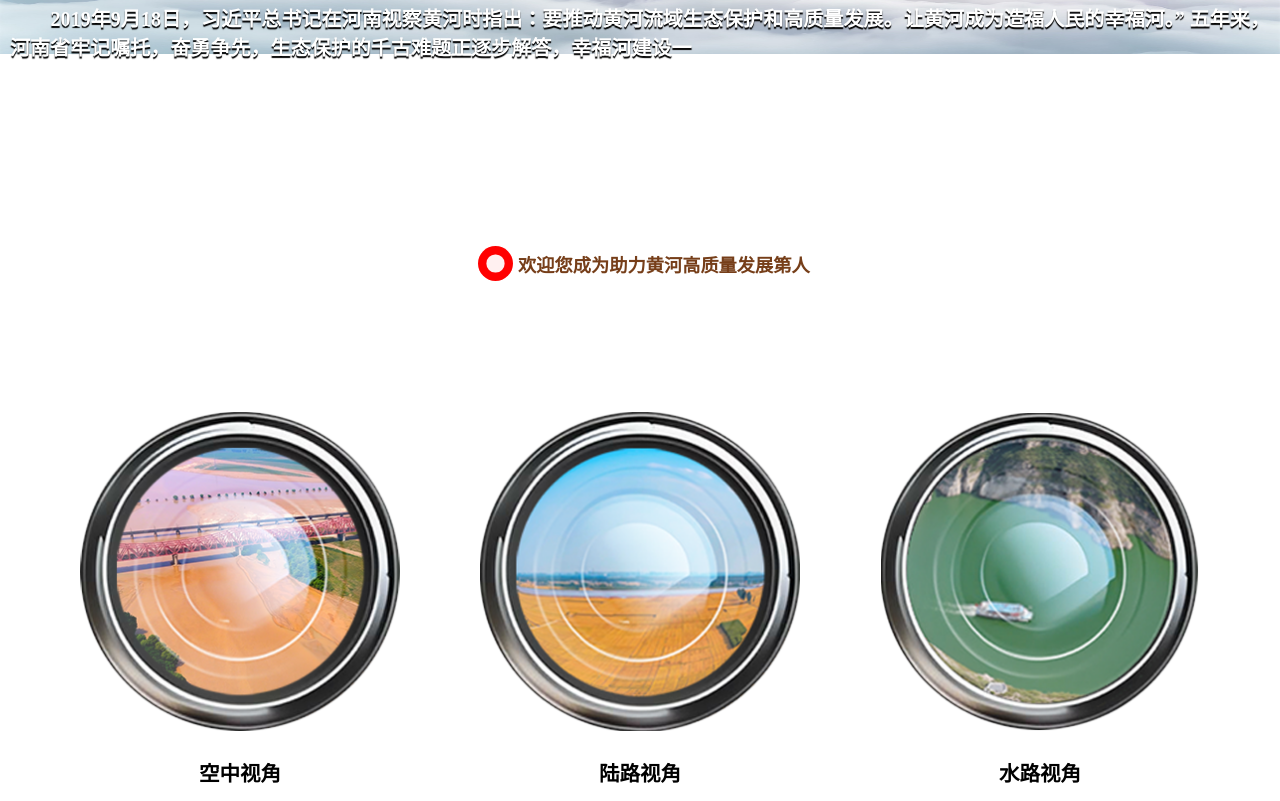
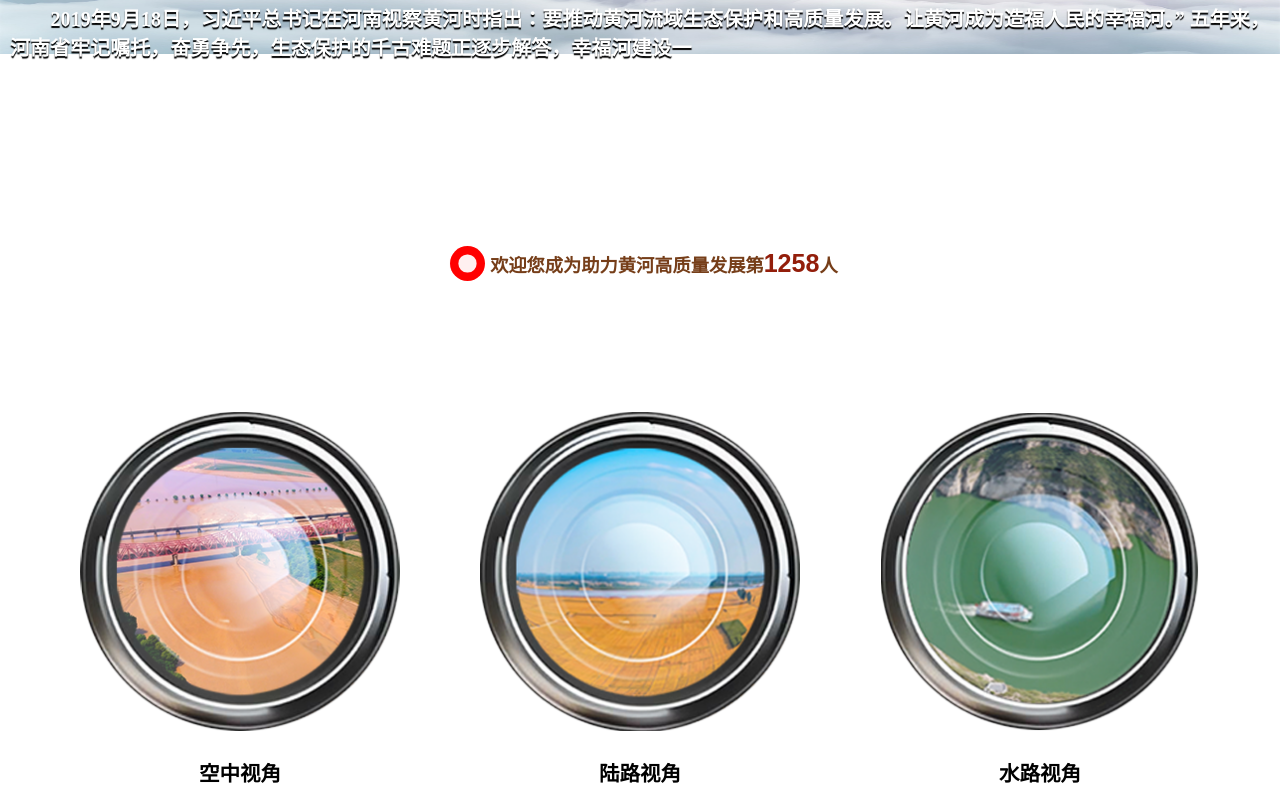
Before and after one commit to youlingpixiu/wintersunshine, a plain HTML site: page project/index.html in a window 1280 px wide. Shown: the part 746-1547 px from the top of the page. Drawn offline with Linux system fonts and the light colour scheme.

Commit message:
初始化数据

```diff
--- a/project/index.html
+++ b/project/index.html
@@ -60,7 +60,7 @@
         var app = new Vue({
             el: '#app',
             data: {
-                total: '',
+                total: '1258',
                 token: '',
                 typeList: [
                     {
```
